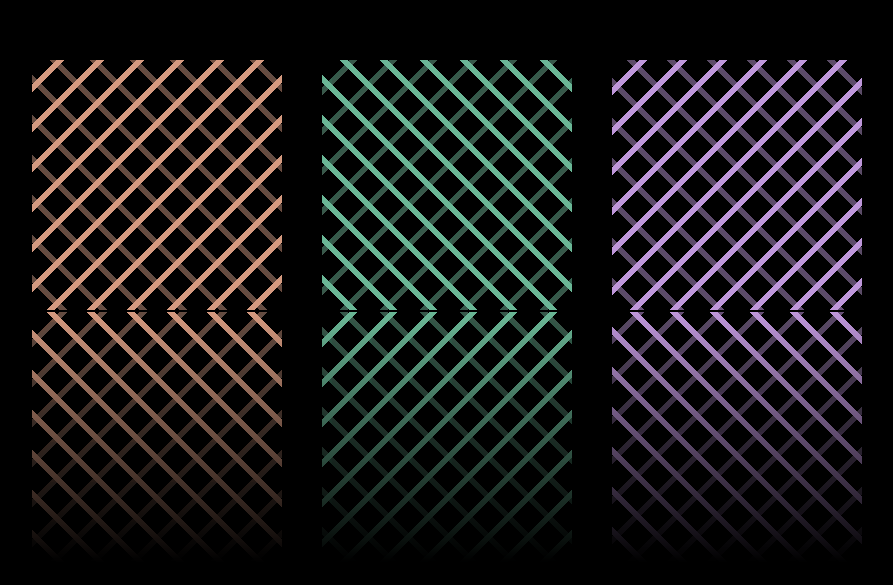
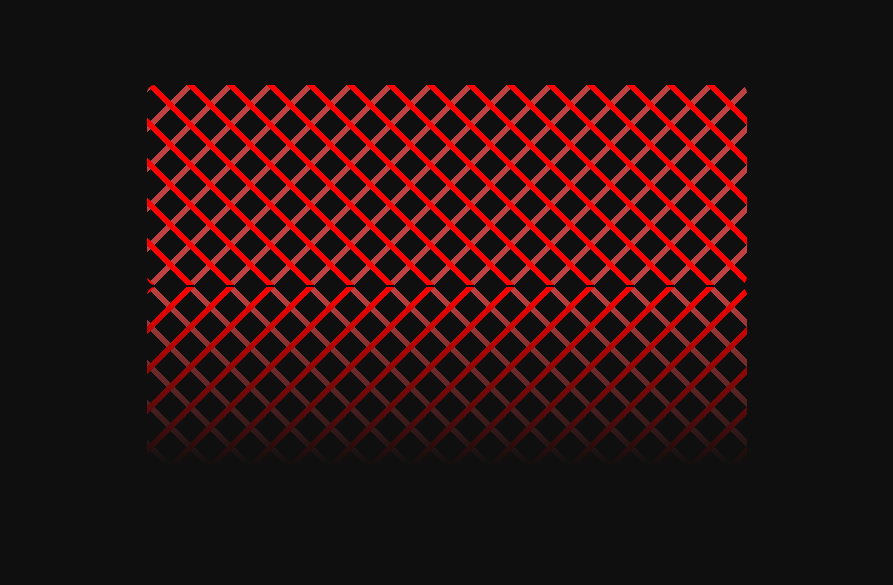
Before and after one commit to adritorafsan/Yt-Video-23, a plain HTML site: page index.html in a window 1280 px wide. Shown: the part 215-800 px from the top of the page, without its empty margins (193-1086 px from the left). Drawn offline with Linux system fonts and the light colour scheme.

Commit message:
another push

```diff
--- a/index.html
+++ b/index.html
@@ -3,14 +3,10 @@
 <head>
     <meta charset="UTF-8">
     <meta name="viewport" content="width=device-width, initial-scale=1.0">
+    <title>Younger Coding</title>
     <link rel="stylesheet" href="style.css">
-    <title>Code Base</title>
 </head>
 <body>
-    <div class="con">
-        <div class="box" style="--i:1;"></div>
-        <div class="box" style="--i:2;"></div>
-        <div class="box" style="--i:3;"></div>
-    </div>
+    <div class="con"><div class="box"></div></div>
 </body>
 </html>
--- a/style.css
+++ b/style.css
@@ -3,40 +3,42 @@
     padding: 0;
     box-sizing: border-box;
 }
+
 body{
     display: flex;
     justify-content: center;
     align-items: center;
     min-height: 100vh;
-    background: black;
+    background: #0f0f0f;
 }
-
 .con{
     position: relative;
     width: 100%;
     display: flex;
     justify-content: center;
     align-items: center;
-    gap: 40px;
-    -webkit-box-reflect: below 2px linear-gradient(transparent, black);
+    /* margin-bottom: 480px; */
+    -webkit-box-reflect:below 2px linear-gradient(transparent 10%,black);
+}
+.box{
+    width: 600px;
+    height: 200px;
+    background: linear-gradient(45deg , red 10%,transparent 10%,transparent 50%, red 50%,red 60%, transparent 60%,transparent 100%),linear-gradient(135deg , rgb(192, 65, 65) 10%,transparent 10%,transparent 50%, rgb(192, 65, 65) 50%,rgb(192, 65, 65)60%, transparent 60%,transparent 100%);
+    border-radius: 8px;
+    background-size: 40px 40px;
+
+    animation: animate 1s linear infinite;
 }
 
-.box{
-    height: 250px;
-    width: 250px;
-   border-radius: 5px;
-    background: white;
-    background: linear-gradient(45deg,  #A39FE1 10%, transparent 10%, transparent 50%,#A39FE1 50%,#A39FE1 60%,transparent 60%,transparent 100%),linear-gradient(135deg,  #56537a 10%, transparent 10%, transparent 50%,#504f67 50%,#4f4d70 60%,transparent 60%,transparent 100%);
-    background-size: 40px 40px;
-    filter: hue-rotate(calc(var(--i) * 129deg));
-    transform: rotate(calc(var(--i) * 90deg));
-    animation: animate 1s linear infinite;
-}
-@keyframes animate  {
+@keyframes animate {
     0%{
         background-position: 40px;
+        filter: hue-rotate(0deg);
     }
+
+
     100%{
+        filter: hue-rotate(360deg);
         background-position: 0px;
     }
 }
```
Lines whose indentation alone changed are shown as unchanged.
